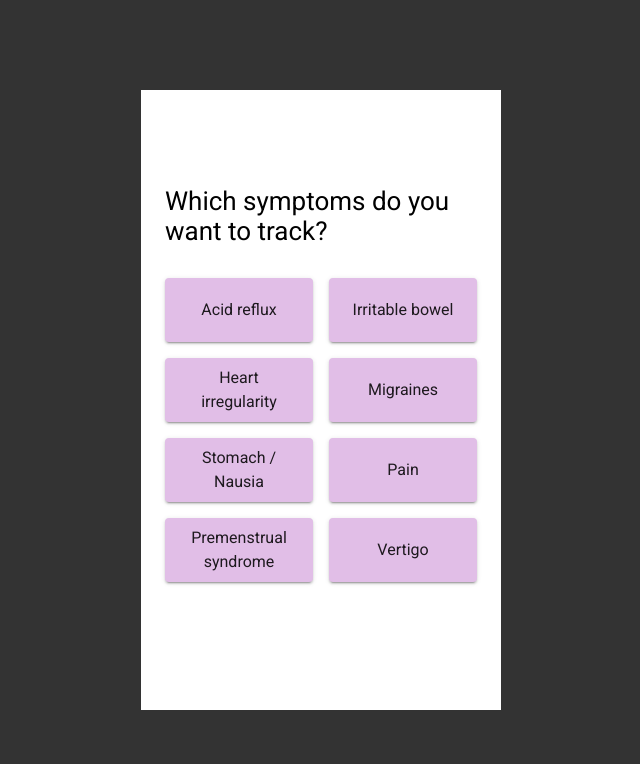
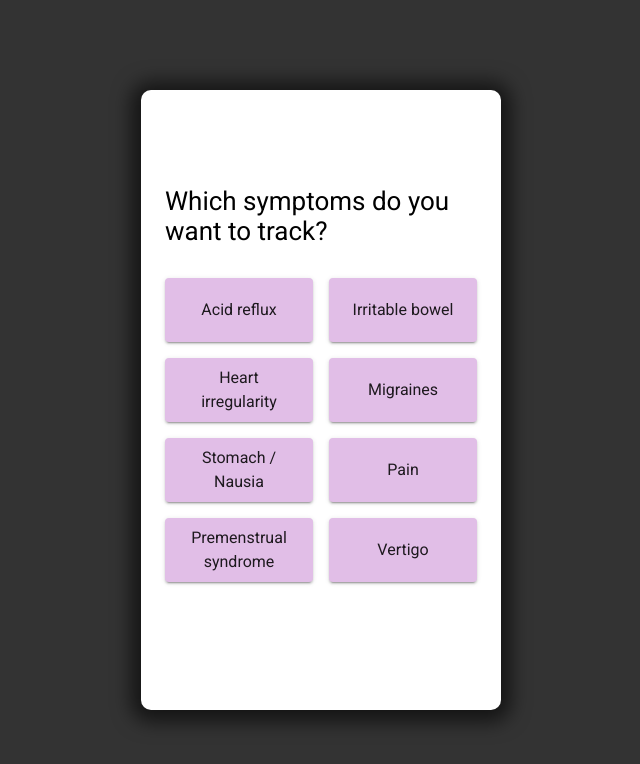
Before and after one commit to dilanustek/Symptony, a React (Create React App) app: page /setSymptoms in a window 1280 px wide. Shown: the top 764 px of the page, without its empty margins (319-959 px from the left). Built offline with nearby package versions, Linux system fonts and the light colour scheme.

Commit message:
raised rounder container, desktop only

```diff
--- a/src/App.css
+++ b/src/App.css
@@ -1,10 +1,19 @@
 .container {
   height: 100%;
+  width: 100%;
   box-sizing: border-box;
   position: relative;
   background: white;
-  width: 360px;
-  height: 620px;
+}
+
+@media screen and (min-width: 425px) {
+  .container {
+    width: 360px;
+    height: 620px;
+    box-shadow: 0px 2px 19px 10px rgba(0, 0, 0, 0.6);
+    border-radius: 10px;
+    overflow: hidden;
+  }
 }
 
 .App {
```
